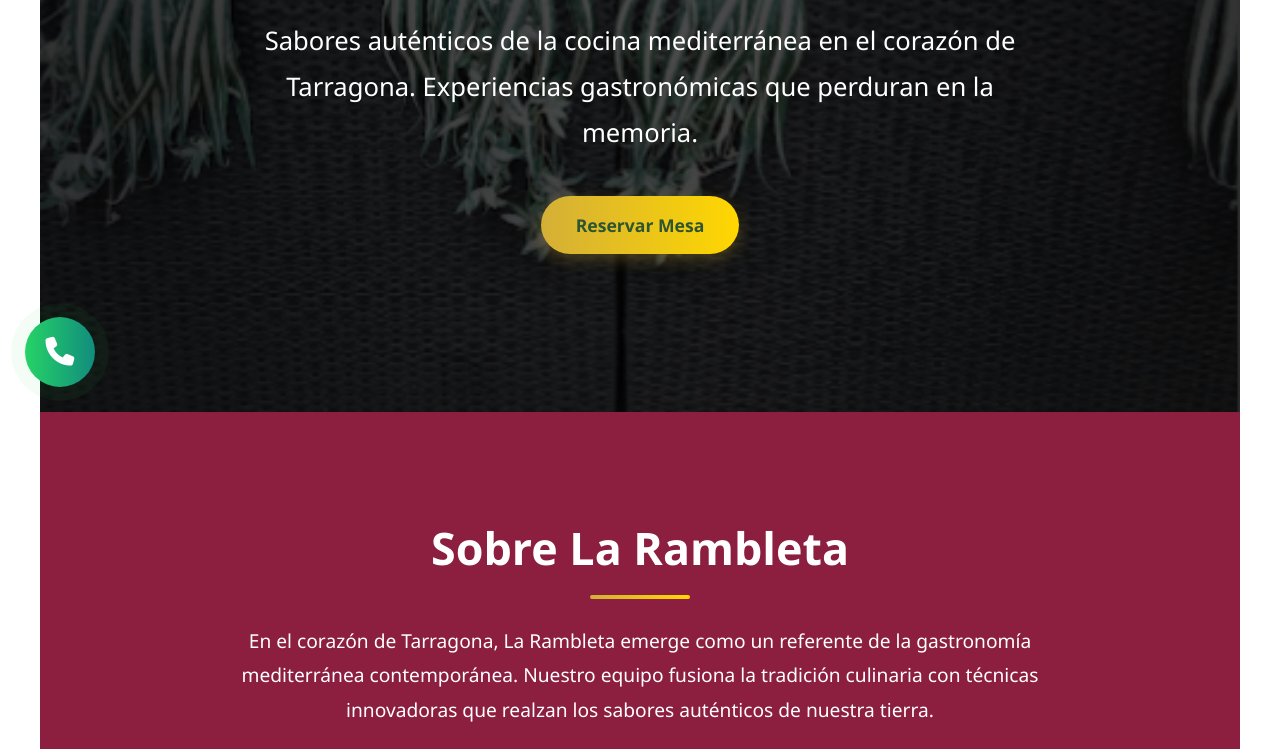
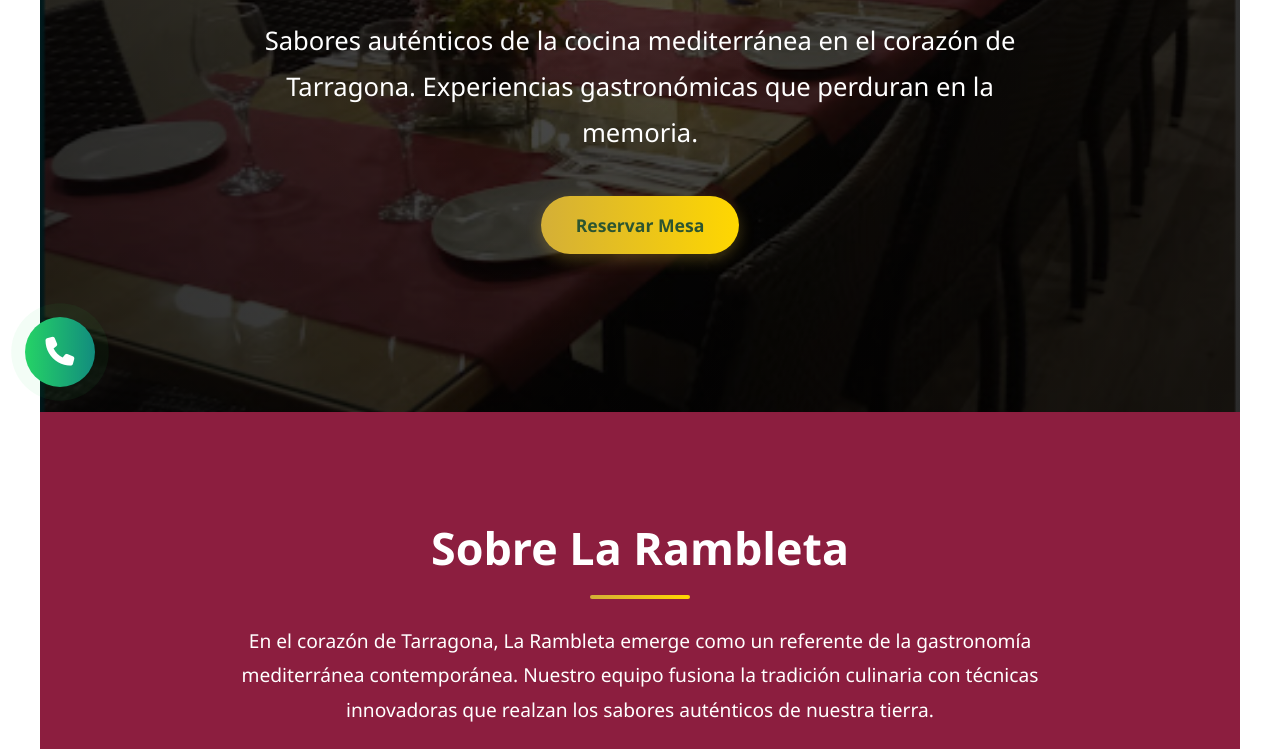
Before and after one commit to MiPaginaOnline/LaRambleta, a plain HTML site: page index.html in a window 1280 px wide. Shown: the part 388-1137 px from the top of the page. Drawn offline with Linux system fonts and the light colour scheme.

Commit message:
Update index.html

```diff
--- a/index.html
+++ b/index.html
@@ -191,7 +191,7 @@
         /* Hero section */
         .hero {
             height: 100vh;
-            background: linear-gradient(rgba(0, 0, 0, 0.7), rgba(0, 0, 0, 0.7)), url('interior 1.PNG') no-repeat center center/cover;
+            background: linear-gradient(rgba(0, 0, 0, 0.7), rgba(0, 0, 0, 0.7)), url('interior.PNG') no-repeat center center/cover;
             display: flex;
             flex-direction: column;
             justify-content: center;
```
